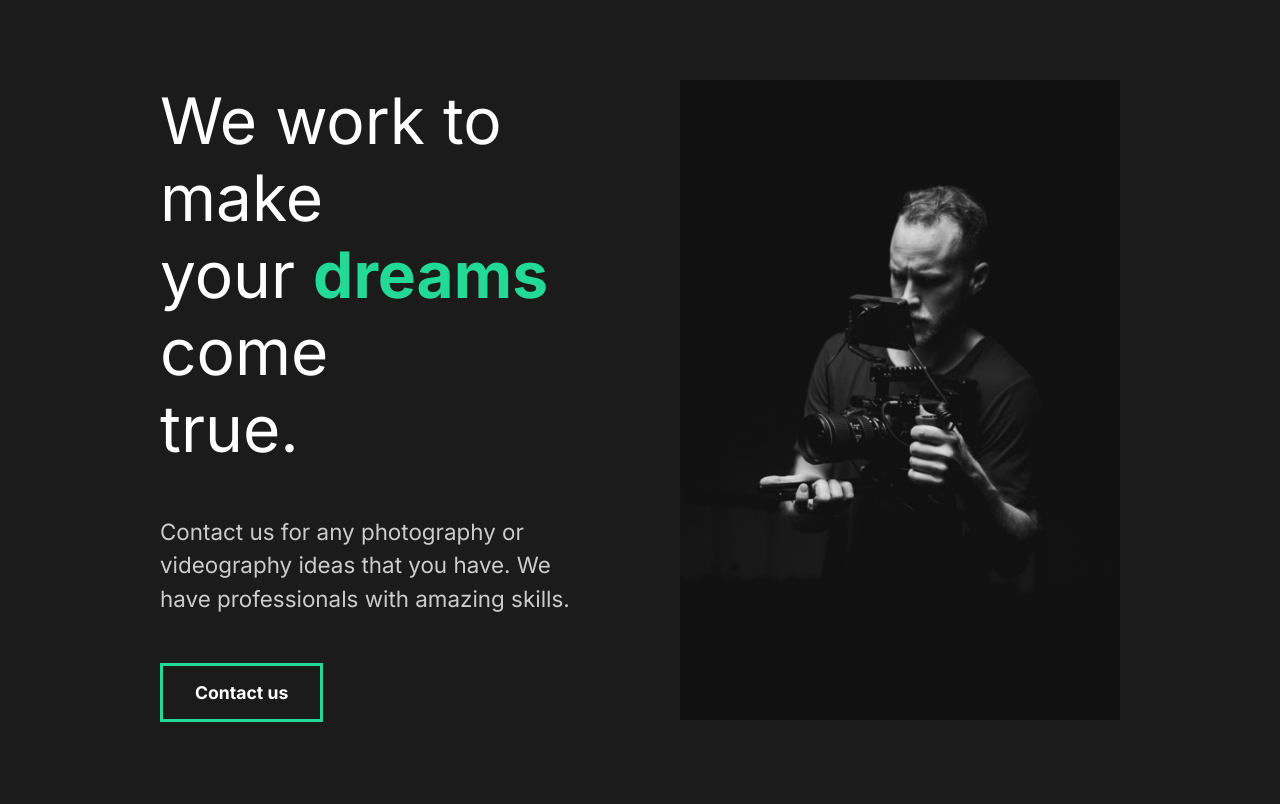
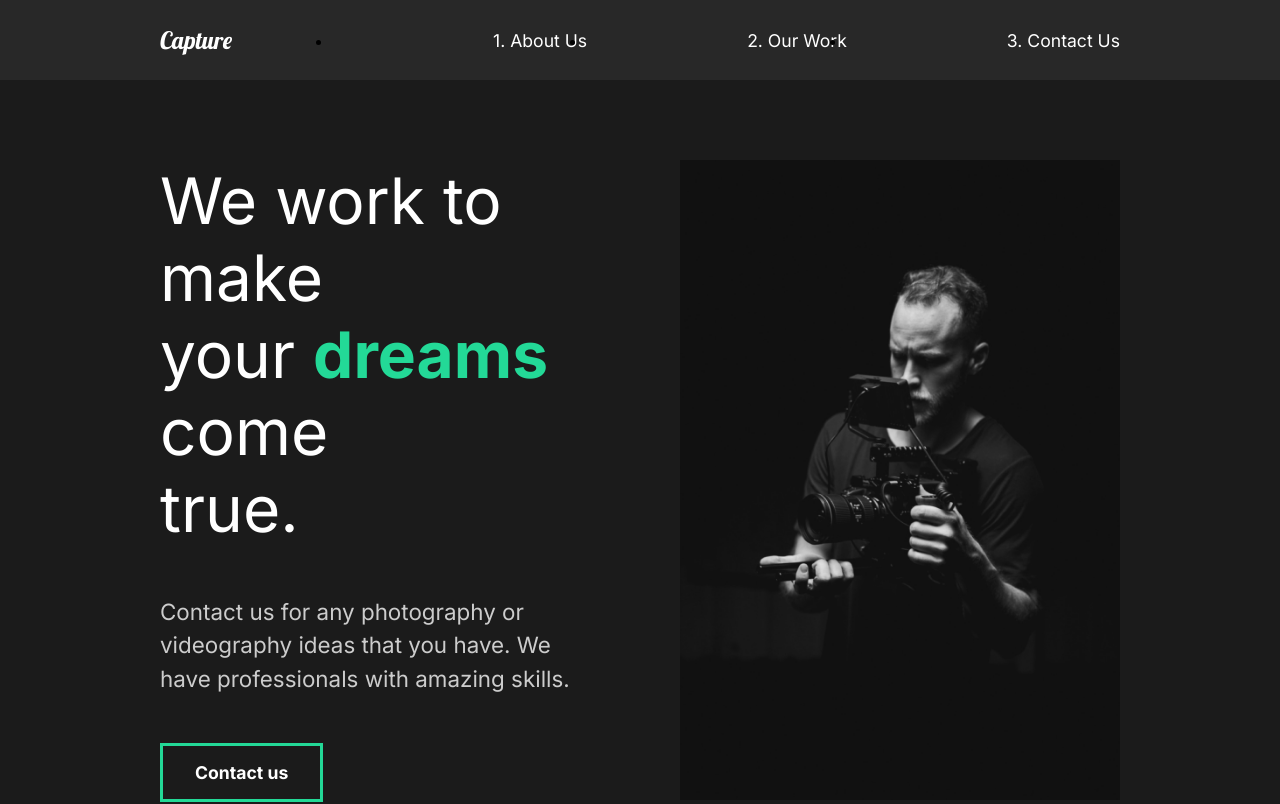
Before and after one commit to lvargasmoya/Portfolio, a React (Vite) app: page / in a window 1280 px wide. Shown: the top 804 px of the page. Built offline with nearby package versions, Linux system fonts and the light colour scheme.

Commit message:
Create Nav

```diff
--- a/src/App.jsx
+++ b/src/App.jsx
@@ -1,14 +1,15 @@
 import { useState } from "react";
 import GlobalStyle from "./components/GlobalStyle";
+import Nav from "./components/Nav";
 //Import Pages
 import AboutUs from "./pages/AboutUs";
-
 function App() {
   const [count, setCount] = useState(0);
 
   return (
     <div className="App">
       <GlobalStyle />
+      <Nav />
       <AboutUs />
     </div>
   );
--- /dev/null
+++ b/src/components/Nav.jsx
@@ -0,0 +1,53 @@
+import React from "react";
+import styled from "styled-components";
+
+const Nav = () => {
+  return (
+    <StyledNav>
+      <h>
+        <a id="logo" href="#">
+          Capture
+        </a>
+      </h>
+      <ul>
+        <li>
+          <a href="">1. About Us</a>
+        </li>
+        <li>
+          <a href="">2. Our Work</a>
+        </li>
+        <li>
+          <a href="">3. Contact Us</a>
+        </li>
+      </ul>
+    </StyledNav>
+  );
+};
+
+const StyledNav = styled.nav`
+  min-height: 10vh;
+  display: flex;
+  margin: auto;
+  justify-content: space-between;
+  align-items: center;
+  padding: 1rem 10rem;
+  background: #282828;
+  a {
+    color: white;
+    text-decoration: none;
+  }
+  ul {
+    display: flex;
+    text-decoration: none;
+  }
+  #logo {
+    font-size: 1.5rem;
+    font-family: "Lobster", cursive;
+    font-weight: lighter;
+  }
+  li {
+    padding-left: 10rem;
+    position: relative;
+  }
+`;
+export default Nav;
```
